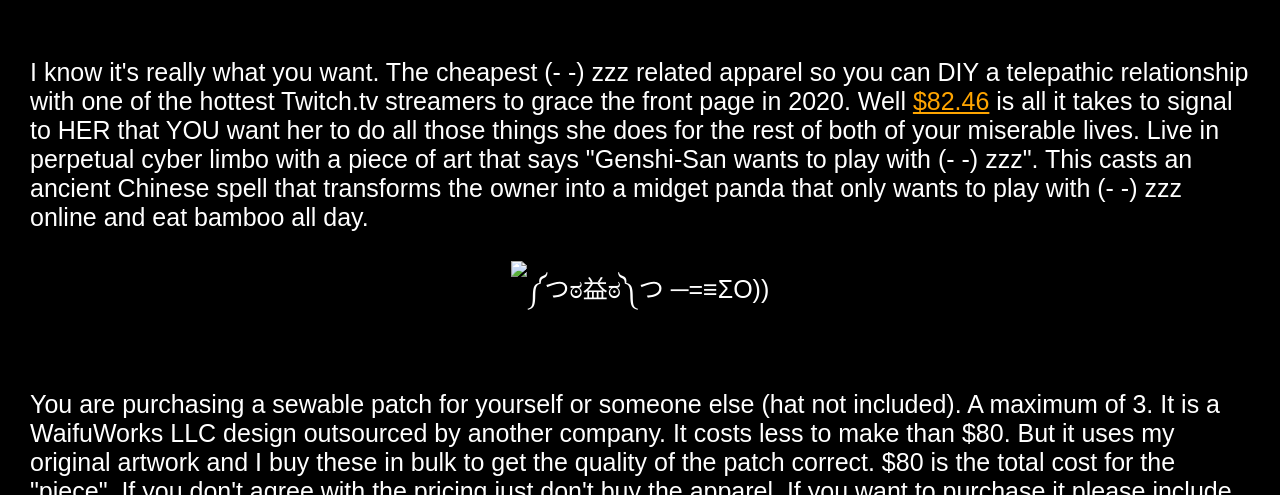
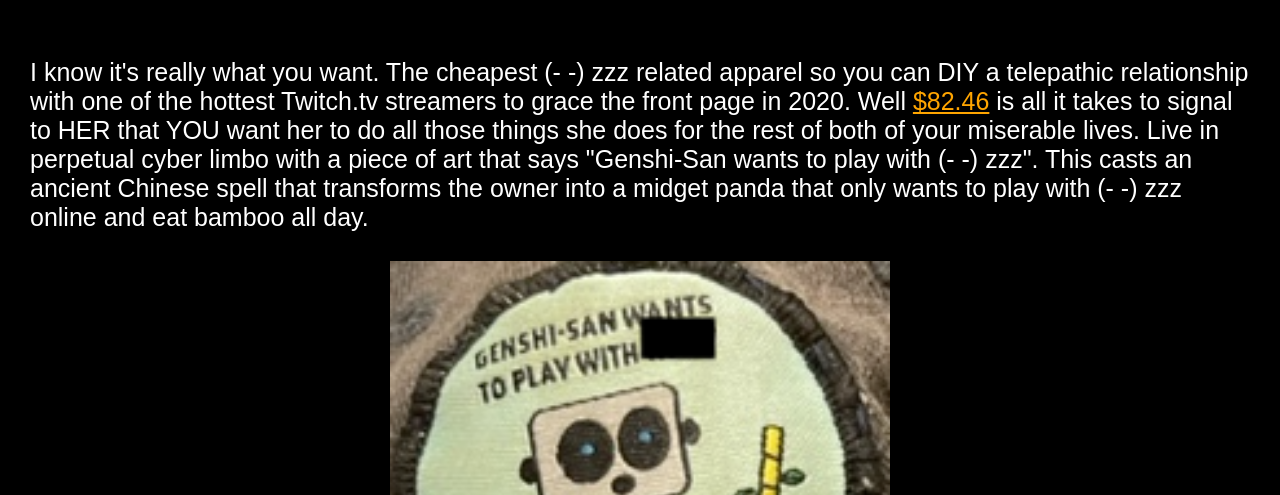
Before and after one commit to saisonxiang/fort, a website: page patch.html in a window 1280 px wide. Shown: the part 305-800 px from the top of the page. Drawn offline with nearby package versions, Linux system fonts and the light colour scheme; a web font is replaced by a local one.

Commit message:
Update patch.html

```diff
--- a/patch.html
+++ b/patch.html
@@ -85,7 +85,7 @@ body {
     <br />
     <center>
         <div>
-            <img src="༼つಠ益ಠ༽つ ─=≡ΣO)) .png" alt="༼つಠ益ಠ༽つ ─=≡ΣO)) " style="width:500px;height:550px;">
+            <img src="zerosum.png" alt="zerosum" style="width:500px;height:550px;">
         </div>
     </center>
     <br />
```
